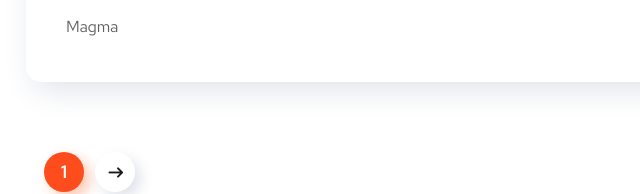
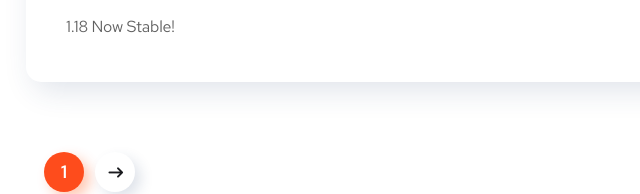
Before and after one commit to magmafoundation/Magma-Blog, an Eleventy site: page src/index.njk in a window 1280 px wide. Shown: the part 1113-1307 px from the top of the page, 29-669 px from the left. Built offline with nearby package versions, Linux system fonts and the light colour scheme; Eleventy itself is replaced by a stand-in of ours; files that its build step writes are made by us from their sources.

Commit message:
Update Blog “2022-12-18-magma-update-version-1-18-now-stable”

```diff
--- a/src/blog/2022-12-18-magma-update-version-1-18-now-stable.md
+++ b/src/blog/2022-12-18-magma-update-version-1-18-now-stable.md
@@ -6,7 +6,7 @@ tags:
   - post
 thumbnail: /assets/images/blog/caves-magma.png
 thumbnailAlt: Magma
-description: Magma
+description: 1.18 Now Stable!
 ---
 ## Magma Update: Version 1.18 Now Stable
 
```
